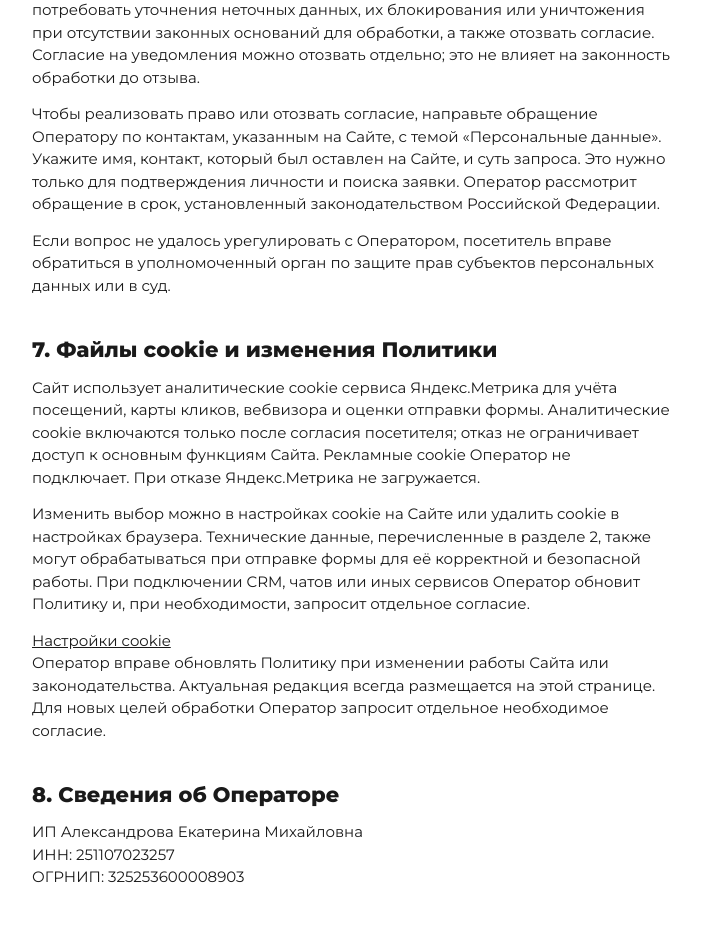
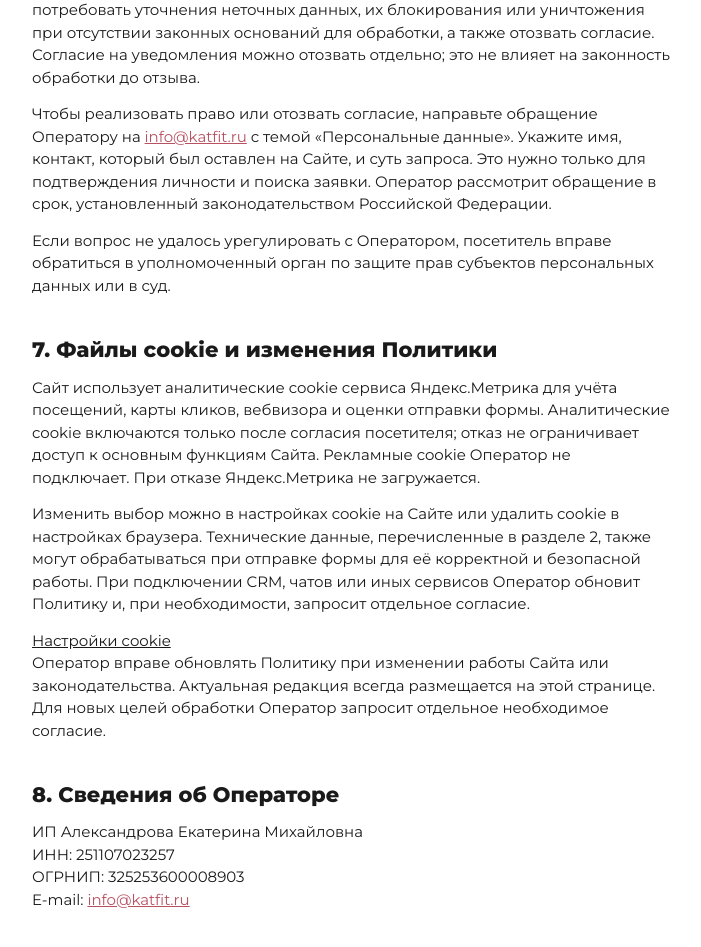
Before and after one commit to aleksandrov-evg/Project_KAT_studio, a Next.js app: page /privacy-policy in a window 1280 px wide. Shown: the part 2760-3707 px from the top of the page, without its empty margins (288-989 px from the left). Built offline with nearby package versions, Linux system fonts and the light colour scheme; no server answers.

Commit message:
Add contact email to consent and privacy pages

```diff
--- a/app/notification-consent/page.tsx
+++ b/app/notification-consent/page.tsx
@@ -5,7 +5,7 @@ export default function NotificationConsent() {
     <p>Я даю согласие ИП Александровой Екатерине Михайловне (далее — «Оператор») на получение информационных и рекламных сообщений об открытии студии, занятиях, специальных условиях и предложениях.</p>
     <p>ИНН: 251107023257<br />ОГРНИП: 325253600008903</p>
     <p>Сообщения могут направляться по указанному мной номеру телефона и (или) в мессенджерах. Я подтверждаю, что указанный номер принадлежит мне.</p>
-    <p>Согласие является добровольным и действует до его отзыва. Я могу отозвать его в любой момент, направив Оператору обращение по контактам, указанным на сайте, или воспользовавшись ссылкой для отписки в сообщении. Отзыв согласия не влияет на законность отправки сообщений до момента отзыва.</p>
+    <p>Согласие является добровольным и действует до его отзыва. Я могу отозвать его в любой момент, направив Оператору обращение на <a href="mailto:info@katfit.ru">info@katfit.ru</a> или воспользовавшись ссылкой для отписки в сообщении. Отзыв согласия не влияет на законность отправки сообщений до момента отзыва.</p>
     <p>Дата редакции: 15 сентября 2026 года.</p>
   </main>;
 }
--- a/app/page.tsx
+++ b/app/page.tsx
@@ -197,7 +197,7 @@ export default function Home() {
         {status !== "idle" && <p className={`form-status form-status--${status}`} role={status === "error" ? "alert" : "status"}>{message}</p>}
       </form>
     </div></section>
-    <footer><div className="container footer">{logo}<div><h2>Будем ближе. Скоро.</h2><p>ТЦ «Гелиос» · Проспект Космонавтов, 20а<br />338 офис · 3 этаж · Королёв</p></div><small>Реформер · Пилатес · Стрейчинг<br /><a href="/privacy-policy">Политика обработки персональных данных</a><CookieSettingsButton /></small></div></footer>
+    <footer><div className="container footer">{logo}<div><h2>Будем ближе. Скоро.</h2><p>ТЦ «Гелиос» · Проспект Космонавтов, 20а<br />338 офис · 3 этаж · Королёв<br /><a href="mailto:info@katfit.ru">info@katfit.ru</a></p></div><small>Реформер · Пилатес · Стрейчинг<br /><a href="/privacy-policy">Политика обработки персональных данных</a><CookieSettingsButton /></small></div></footer>
     {mapsOpen && <div className="maps-dialog" role="presentation" onMouseDown={(event) => { if (event.currentTarget === event.target) setMapsOpen(false); }}>
       <div className="maps-dialog__panel" role="dialog" aria-modal="true" aria-labelledby="maps-dialog-title">
         <div className="maps-dialog__header"><h2 id="maps-dialog-title">Открыть маршрут</h2><button ref={mapsCloseRef} type="button" onClick={() => setMapsOpen(false)} aria-label="Закрыть выбор карт">×</button></div>
--- a/app/privacy-policy/page.tsx
+++ b/app/privacy-policy/page.tsx
@@ -22,9 +22,9 @@ export default function PrivacyPolicy() {
 
     <section><h2>5. Безопасность</h2><p>Оператор применяет необходимые правовые, организационные и технические меры защиты: ограничивает доступ к данным, использует защищённое соединение, ведёт учёт согласий, обеспечивает резервное копирование и контролирует доступ к информационным системам. Абсолютную безопасность передачи данных через интернет гарантировать невозможно, однако Оператор принимает разумные меры для снижения рисков.</p></section>
 
-    <section><h2>6. Права посетителя и отзыв согласия</h2><p>Посетитель вправе запросить сведения об обработке своих данных, потребовать уточнения неточных данных, их блокирования или уничтожения при отсутствии законных оснований для обработки, а также отозвать согласие. Согласие на уведомления можно отозвать отдельно; это не влияет на законность обработки до отзыва.</p><p>Чтобы реализовать право или отозвать согласие, направьте обращение Оператору по контактам, указанным на Сайте, с темой «Персональные данные». Укажите имя, контакт, который был оставлен на Сайте, и суть запроса. Это нужно только для подтверждения личности и поиска заявки. Оператор рассмотрит обращение в срок, установленный законодательством Российской Федерации.</p><p>Если вопрос не удалось урегулировать с Оператором, посетитель вправе обратиться в уполномоченный орган по защите прав субъектов персональных данных или в суд.</p></section>
+    <section><h2>6. Права посетителя и отзыв согласия</h2><p>Посетитель вправе запросить сведения об обработке своих данных, потребовать уточнения неточных данных, их блокирования или уничтожения при отсутствии законных оснований для обработки, а также отозвать согласие. Согласие на уведомления можно отозвать отдельно; это не влияет на законность обработки до отзыва.</p><p>Чтобы реализовать право или отозвать согласие, направьте обращение Оператору на <a href="mailto:info@katfit.ru">info@katfit.ru</a> с темой «Персональные данные». Укажите имя, контакт, который был оставлен на Сайте, и суть запроса. Это нужно только для подтверждения личности и поиска заявки. Оператор рассмотрит обращение в срок, установленный законодательством Российской Федерации.</p><p>Если вопрос не удалось урегулировать с Оператором, посетитель вправе обратиться в уполномоченный орган по защите прав субъектов персональных данных или в суд.</p></section>
 
     <section id="cookies"><h2>7. Файлы cookie и изменения Политики</h2><p>Сайт использует аналитические cookie сервиса Яндекс.Метрика для учёта посещений, карты кликов, вебвизора и оценки отправки формы. Аналитические cookie включаются только после согласия посетителя; отказ не ограничивает доступ к основным функциям Сайта. Рекламные cookie Оператор не подключает. При отказе Яндекс.Метрика не загружается.</p><p>Изменить выбор можно в настройках cookie на Сайте или удалить cookie в настройках браузера. Технические данные, перечисленные в разделе 2, также могут обрабатываться при отправке формы для её корректной и безопасной работы. При подключении CRM, чатов или иных сервисов Оператор обновит Политику и, при необходимости, запросит отдельное согласие.</p><CookieSettingsButton /><p>Оператор вправе обновлять Политику при изменении работы Сайта или законодательства. Актуальная редакция всегда размещается на этой странице. Для новых целей обработки Оператор запросит отдельное необходимое согласие.</p></section>
-    <section><h2>8. Сведения об Операторе</h2><p>ИП Александрова Екатерина Михайловна<br />ИНН: 251107023257<br />ОГРНИП: 325253600008903</p></section>
+    <section><h2>8. Сведения об Операторе</h2><p>ИП Александрова Екатерина Михайловна<br />ИНН: 251107023257<br />ОГРНИП: 325253600008903<br />E-mail: <a href="mailto:info@katfit.ru">info@katfit.ru</a></p></section>
   </main>;
 }
```
Also changed, not shown: 1 other file (tests, documents, lock files or other folders).
